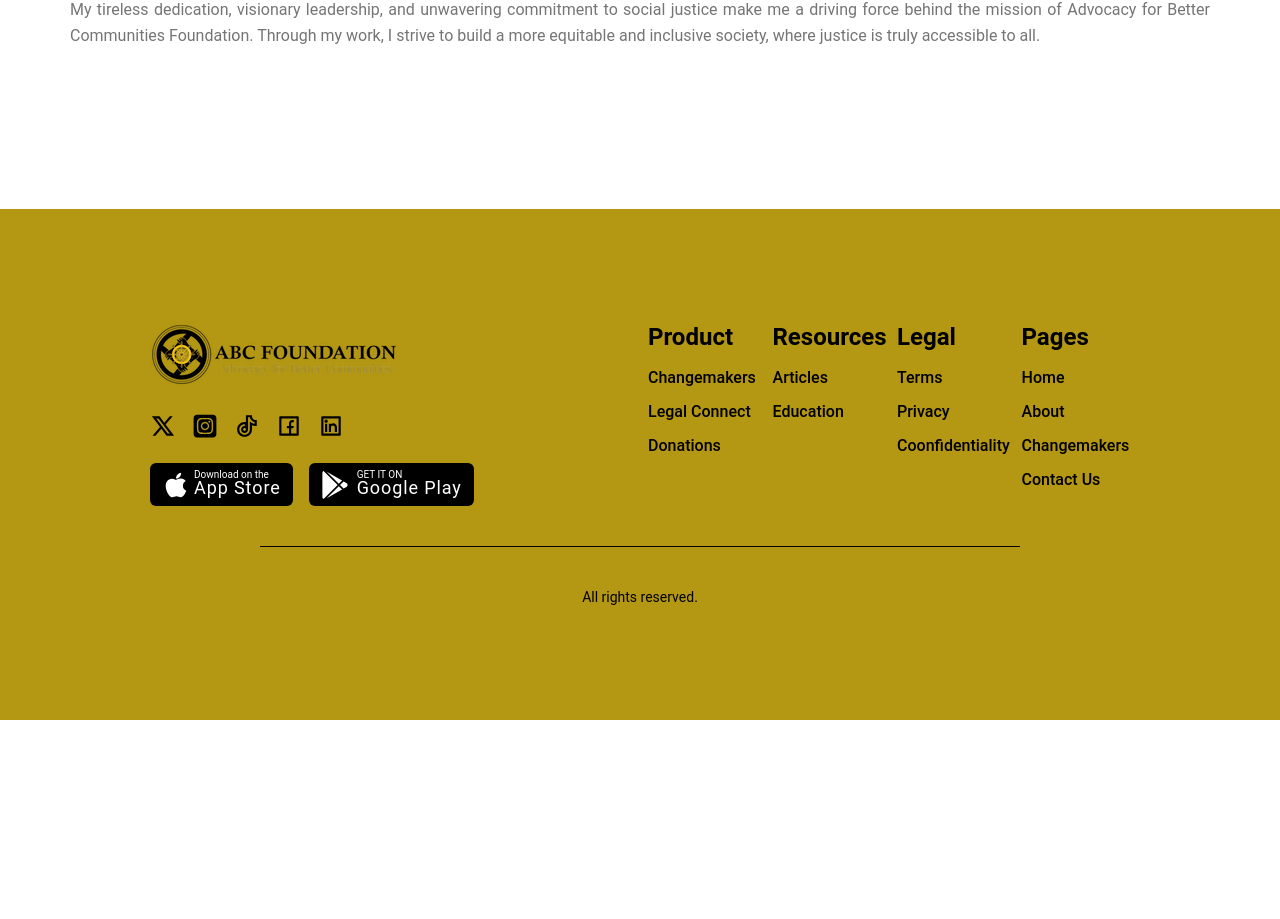
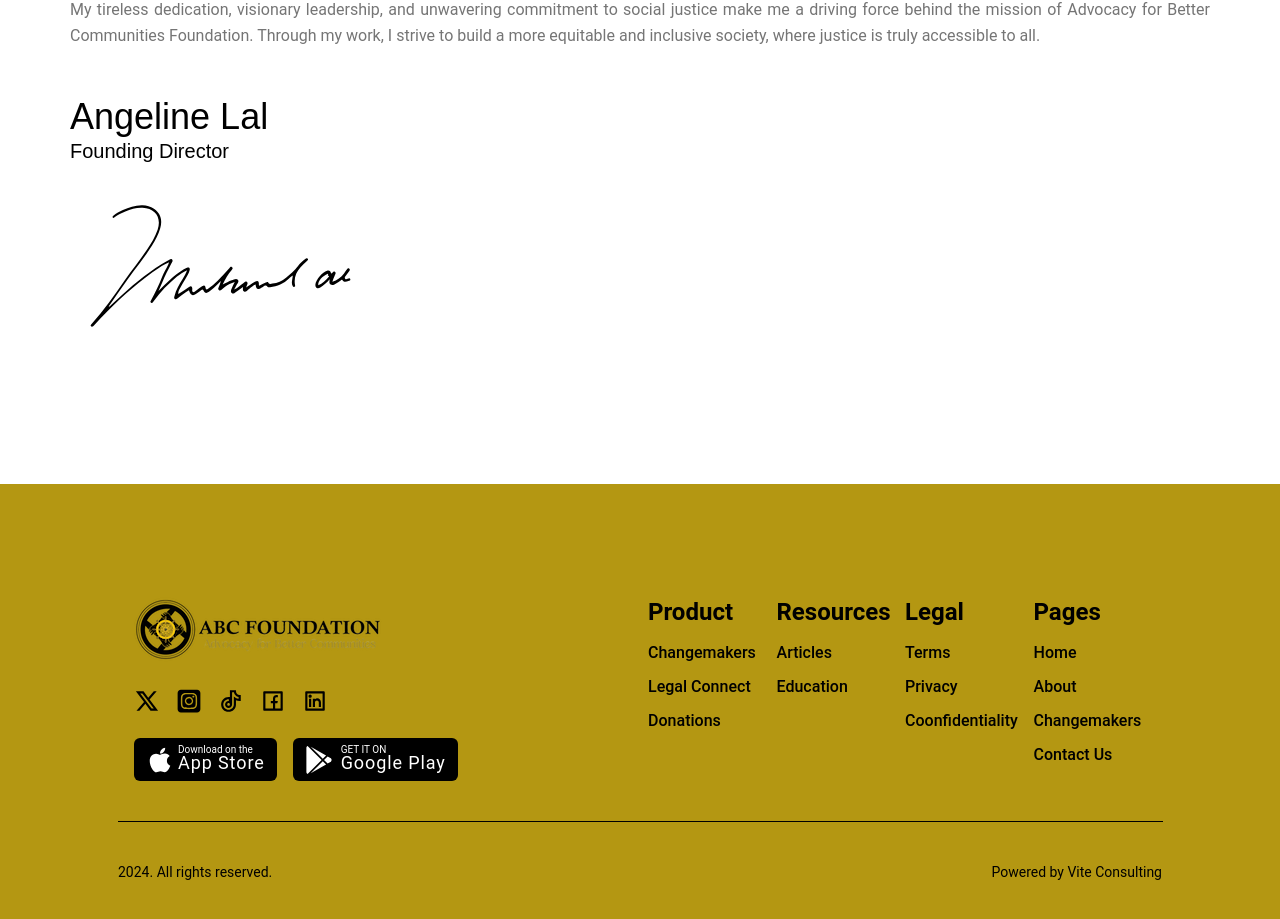
Before and after one commit to adminadbc/abcwebsite, a Next.js app: page /main/about/founder in a window 1280 px wide. Shown: the part 1957-2876 px from the top of the page. Before the commit the page ends 2677 px from the top, so only its background shows below. Built offline with nearby package versions, Linux system fonts and the light colour scheme; a web font is replaced by a local one.

Commit message:
founder page ready

```diff
--- a/app/ui/about/founder/message.tsx
+++ b/app/ui/about/founder/message.tsx
@@ -6,9 +6,7 @@ import Image from "next/image";
 export function BlogSection14() {
   return (
     <section className="flex flex-col items-center lg:py-28 py-10 px-8">
-      <h1 className="md:text-5xl lg:text-5xl mb-10">
-        Our Founder&apos;s Message
-      </h1>
+      <h1 className="text-4xl lg:text-5xl mb-10">Our Founder&apos;s Message</h1>
       <div className="flex-grow border-t-4 border-abcf w-3/5 mx-auto mb-10"></div>
       <div className="inline m-20 container  my-auto text-center">
         <Image
@@ -99,6 +97,16 @@ export function BlogSection14() {
           </Typography>
         </div>
       </div>
+      <div className="container  flex flex-col justify-start">
+        <h4 className="text-4xl">Angeline Lal</h4>
+        <h5 className="text-xl">Founding Director</h5>
+        <Image
+          src="/signature.svg"
+          alt="founder's signature"
+          width={300}
+          height={100}
+        />
+      </div>
     </section>
   );
 }
--- a/app/ui/components/footer.tsx
+++ b/app/ui/components/footer.tsx
@@ -1,10 +1,15 @@
 "use client";
 
-import { IconButton, Typography } from "@material-tailwind/react";
+import { Typography } from "@material-tailwind/react";
 import Image from "next/image";
-import { FaApple } from "react-icons/fa";
-import { FaGooglePlay } from "react-icons/fa";
-import { RiFacebookBoxLine, RiLinkedinBoxLine, RiTiktokLine, RiTwitterXLine } from "react-icons/ri";
+import { FaApple, FaGooglePlay } from "react-icons/fa";
+
+import {
+  RiFacebookBoxLine,
+  RiLinkedinBoxLine,
+  RiTiktokLine,
+  RiTwitterXLine,
+} from "react-icons/ri";
 import { FaSquareInstagram } from "react-icons/fa6";
 
 const links = [
@@ -30,9 +35,9 @@ const currentYear = new Date().getFullYear();
 
 export function Footer4() {
   return (
-    <footer className="px-8 py-28 bg-abcf" >
+    <footer className="px-8 py-28 bg-abcf">
       <div className="container mx-auto">
-        <div className="grid grid-cols-1  justify-between gap-4 md:grid-cols-2 lg:px-20">
+        <div className="grid grid-cols-1  justify-between gap-4 md:grid-cols-2 lg:px-16">
           <div className="mb-8 md:mb-0">
             <Image
               src="/logoabc.png"
@@ -43,35 +48,36 @@ export function Footer4() {
 
             <div className="flex gap-4 mt-6 ">
               <a href="#buttons-with-link" title="social">
-              <RiTwitterXLine size={26}/>
+                <RiTwitterXLine size={26} />
               </a>
               <a href="#buttons-with-link" title="social">
-              <FaSquareInstagram  size={26} />
+                <FaSquareInstagram size={26} />
               </a>
               <a href="#buttons-with-link" title="social">
-                <RiTiktokLine  size={26}/>
+                <RiTiktokLine size={26} />
               </a>
               <a href="#buttons-with-link" title="social">
-                <RiFacebookBoxLine  size={26}/>
+                <RiFacebookBoxLine size={26} />
               </a>
               <a href="#buttons-with-link" title="social">
-                <RiLinkedinBoxLine  size={26}/>
+                <RiLinkedinBoxLine size={26} />
               </a>
             </div>
             <div className="flex flex-col md:flex-row  font-sans mt-6 gap-4">
-
               <div className="flex gap-1 w-fit bg-black text-white rounded-md px-3 py-1">
-              <FaApple color="white" size={28} className="mt-1"/>
+                <FaApple color="white" size={28} className="mt-1" />
                 <div>
                   <div className="text-[10px]">Download on the</div>
                   <div className="text-lg -mt-2 tracking-wider">App Store</div>
                 </div>
               </div>
               <div className="flex gap-2  bg-black w-fit text-white rounded-md px-3 py-1">
-              <FaGooglePlay color="white" size={28} className="mt-1"/>
+                <FaGooglePlay color="white" size={28} className="mt-1" />
                 <div>
                   <div className="text-[10px]">GET IT ON</div>
-                <div className="text-lg -mt-2 tracking-wider">Google Play</div>
+                  <div className="text-lg -mt-2 tracking-wider">
+                    Google Play
+                  </div>
                 </div>
               </div>
             </div>
@@ -79,7 +85,7 @@ export function Footer4() {
           <div className="grid grid-cols-2 justify-between gap-4 lg:grid-cols-4">
             {links.map(({ title, items }) => (
               <ul key={title}>
-                <Typography variant="h6"  className="mb-2 font-bold text-2xl">
+                <Typography variant="h6" className="mb-2 font-bold text-2xl">
                   {title}
                 </Typography>
                 {items.map((link) => (
@@ -97,10 +103,16 @@ export function Footer4() {
             ))}
           </div>
         </div>
-        <hr  className="w-2/3 mx-auto text-black h-px border-0 bg-black my-10"/>
-        <div className=" flex flex-wrap justify-center md:justify-center">
+        <hr className="w-11/12 mx-auto text-black h-px border-0 bg-black my-10" />
+        <div className=" flex flex-wrap justify-between mx-12">
           <Typography variant="small" className="font-normal">
-            All rights reserved.
+            2024. All rights reserved.
+          </Typography>
+          <Typography variant="small" className="font-normal">
+            Powered by{" "}
+            <a href="https://www.viteconsulting.com/" title="vite consulting">
+              Vite Consulting
+            </a>
           </Typography>
         </div>
       </div>
```
Also changed, not shown: public/signature.svg (added). Lines whose indentation alone changed are shown as unchanged.
